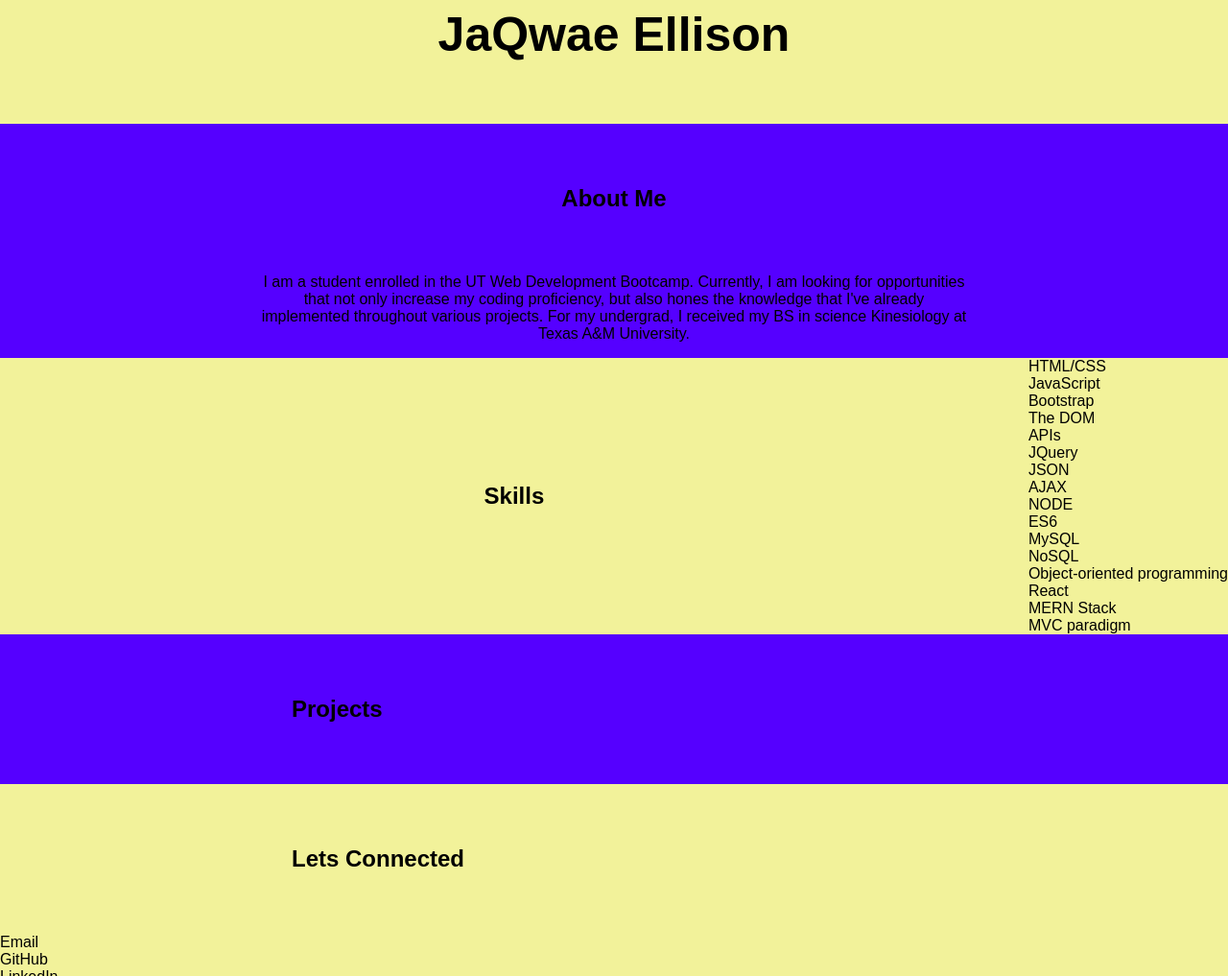
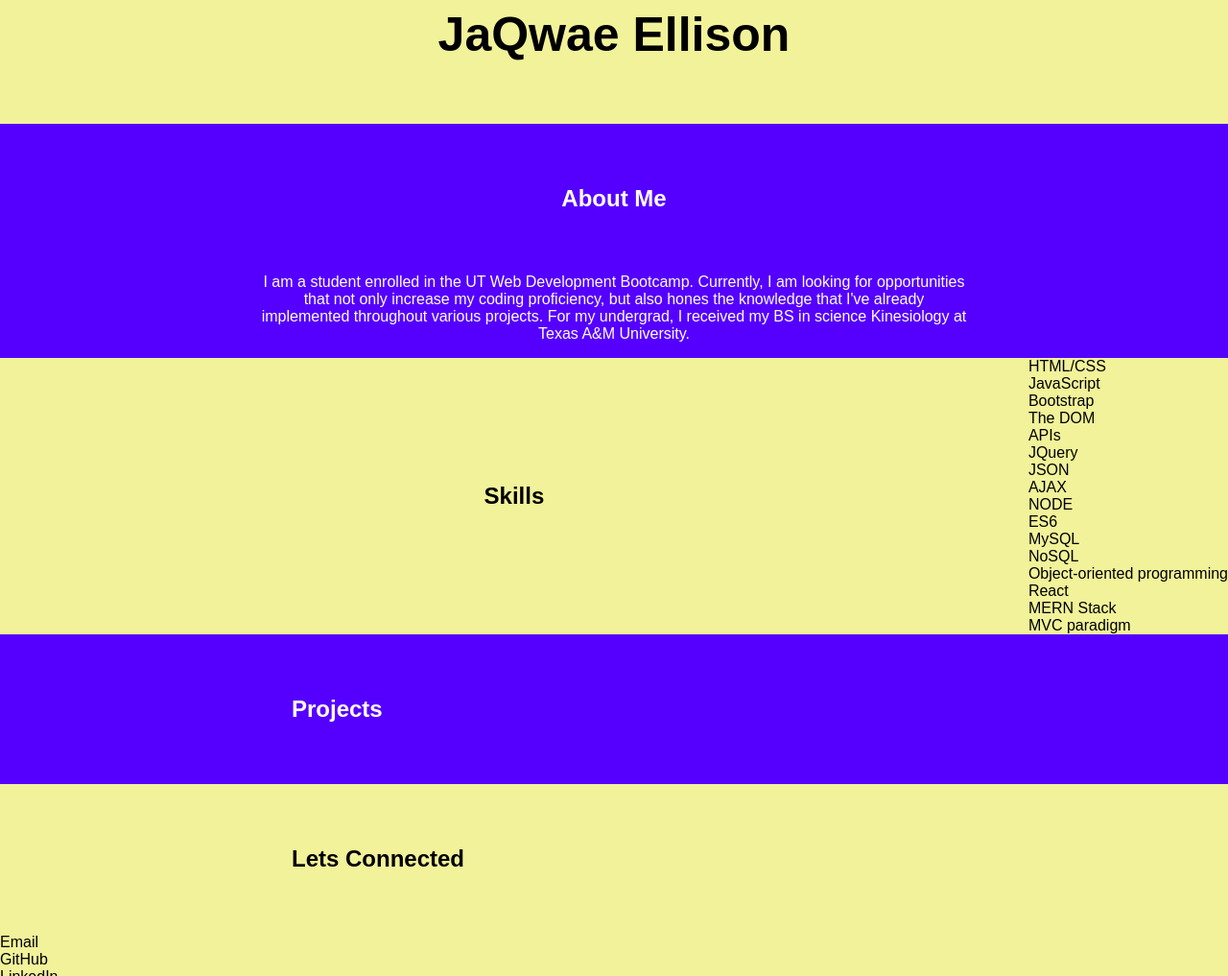
Before and after one commit to JaQwae/firstPortfolio, a plain HTML site: page index.html in a window 1280 px wide. Shown: the part 1180-2197 px from the top of the page at 96% size. Drawn offline with Linux system fonts and the light colour scheme.

Commit message:
change the text color to white on the purple sections

```diff
--- a/asset/style.css
+++ b/asset/style.css
@@ -129,8 +129,12 @@ h1{
 
 .even-section p {
     text-align: center;
+    color: #fff;
 }
 
+.even-section h2 {
+    color: #fff;
+}
 
 /*--------Skills section--------*/
 
```
